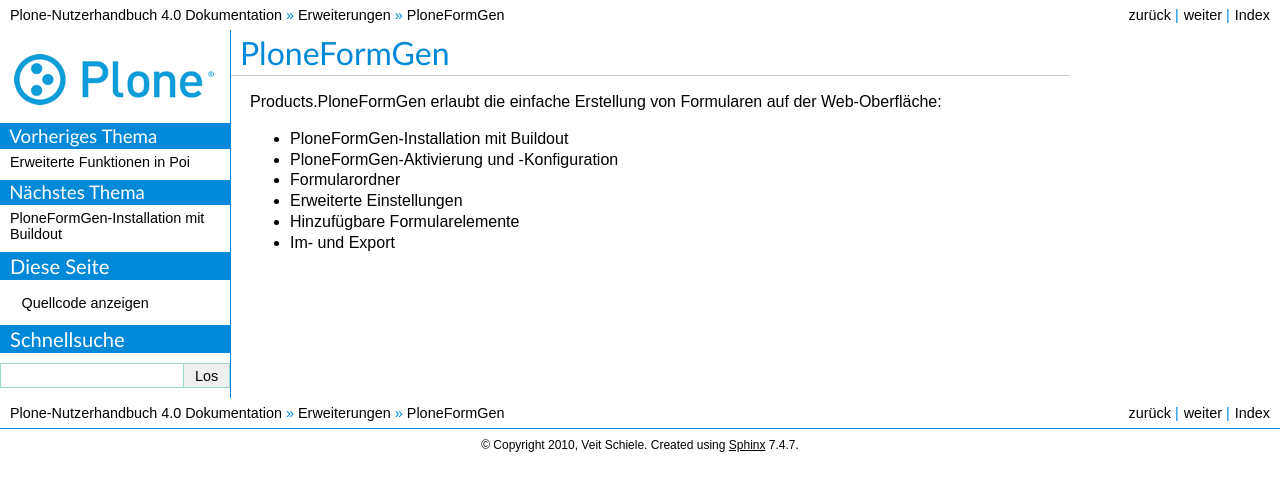
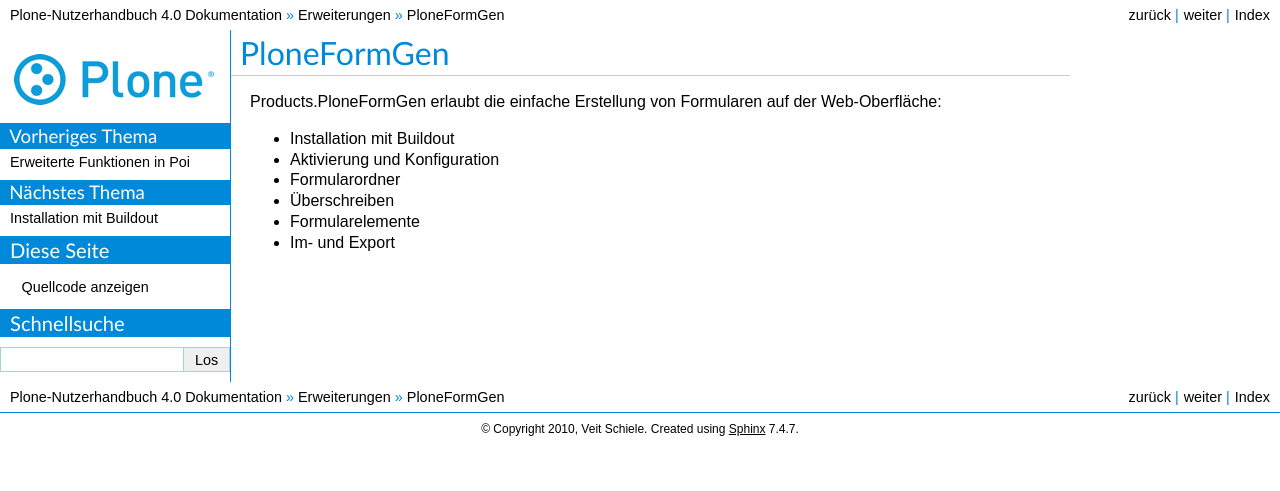
Before and after one commit to veit/plone-nutzerhandbuch, a Sphinx documentation site: the page built from source/erweiterungen/ploneformgen/index.rst, in a window 1280 px wide. Shown: the top 491 px of the page. Built offline with Sphinx 7.4.7, drawn with Linux system fonts in a browser that asks for light colours; pages that are not in the unit, such as notebooks, are missing from menus.

Commit message:
Refactoring pfg

```diff
--- a/source/erweiterungen/ploneformgen/ploneformgen-aktivierung.rst
+++ b/source/erweiterungen/ploneformgen/aktivierung-und-konfiguration.rst
@@ -1,6 +1,6 @@
-===========================================
-PloneFormGen-Aktivierung und -Konfiguration
-===========================================
+=============================
+Aktivierung und Konfiguration
+=============================
 
 Aktivieren
 ----------
--- a/source/erweiterungen/ploneformgen/hinzufuegbare-formularelemente.rst
+++ b/source/erweiterungen/ploneformgen/formularelemente.rst
@@ -1,6 +1,6 @@
-=============================
-Hinzufügbare Formularelemente
-=============================
+================
+Formularelemente
+================
 
 .. toctree::
    :maxdepth: 2
--- a/source/erweiterungen/ploneformgen/index.rst
+++ b/source/erweiterungen/ploneformgen/index.rst
@@ -9,9 +9,9 @@
 .. toctree::
    :maxdepth: 1
 
-   ploneformgen-installation
-   ploneformgen-aktivierung
+   installation
+   aktivierung-und-konfiguration
    formularordner
-   erweiterte-einstellungen
-   hinzufuegbare-formularelemente
+   ueberschreiben
+   formularelemente
    im-und-export
--- a/source/erweiterungen/ploneformgen/ploneformgen-installation.rst
+++ b/source/erweiterungen/ploneformgen/installation.rst
@@ -1,9 +1,6 @@
-======================================
-PloneFormGen-Installation mit Buildout
-======================================
-
-Installation
-------------
+=========================
+Installation mit Buildout
+=========================
 
 Um ``Products.PloneFormGen`` zu installieren, wird in der ``buildout.cfg``-Datei folgendes eingetragen::
 
```
Also changed, not shown: source/erweiterungen/ploneformgen/ueberschreiben.rst (renamed from source/erweiterungen/ploneformgen/erweiterte-einstellungen.rst, +4 -4 lines).
